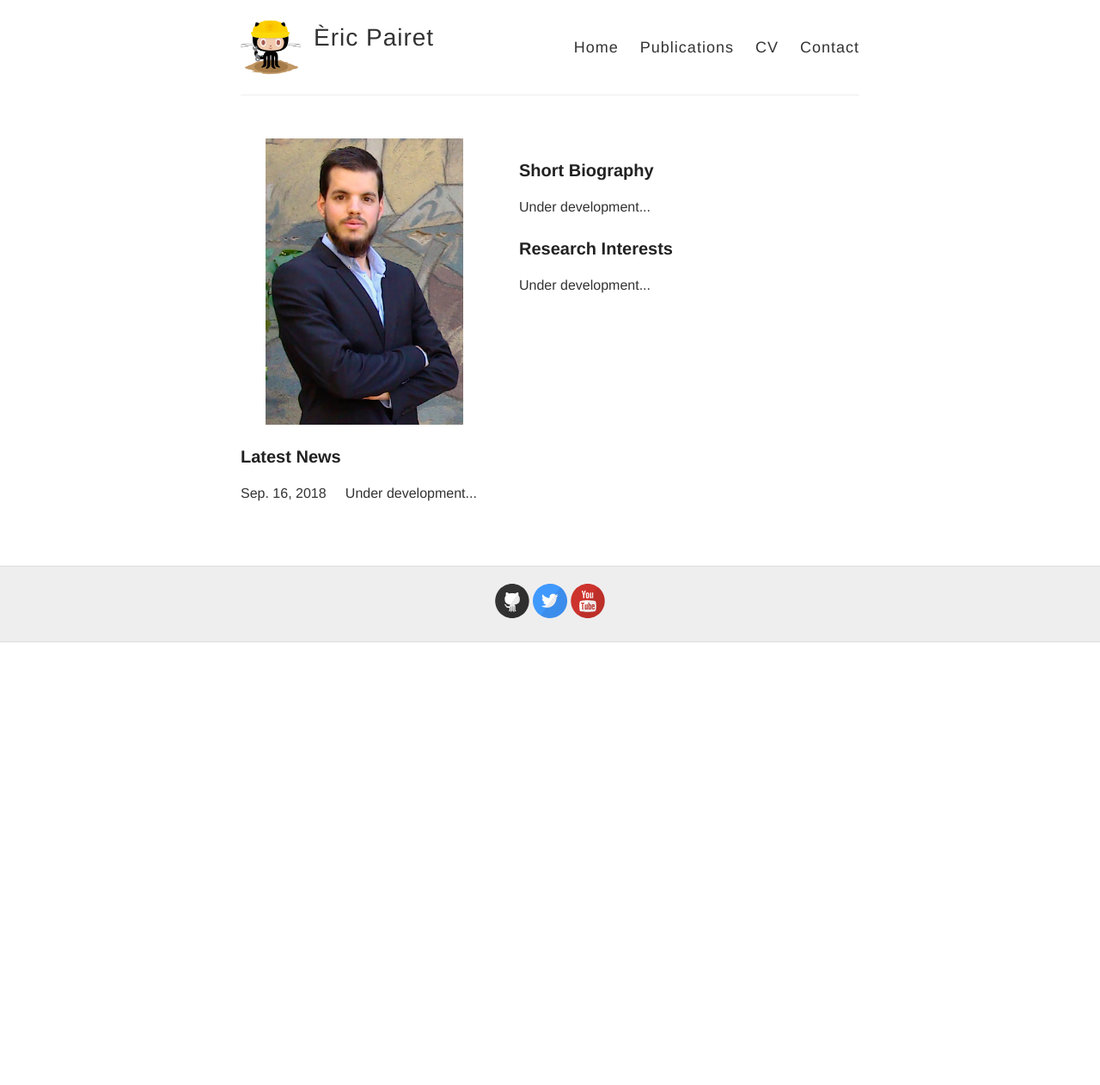
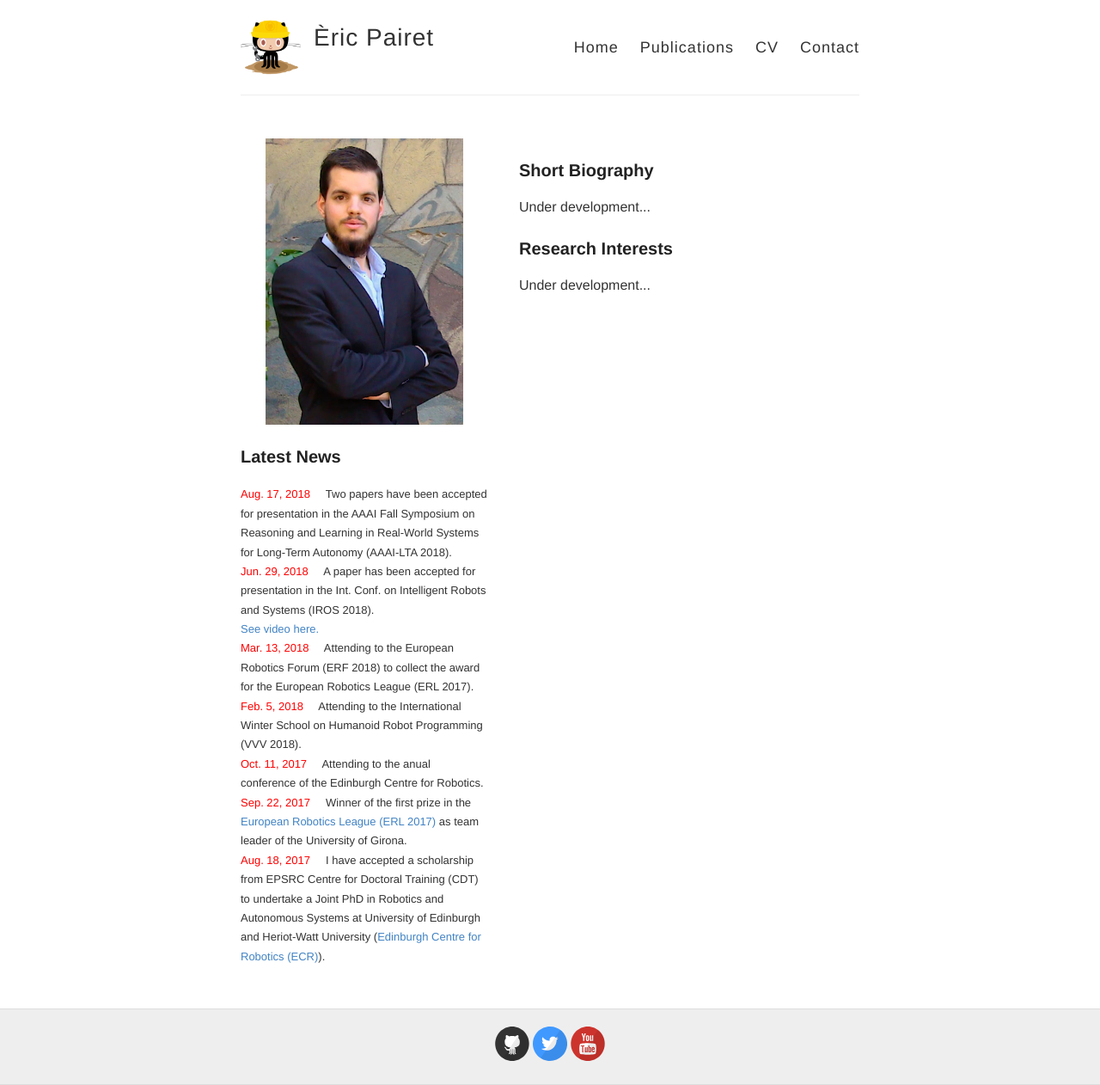
Before and after one commit to ericpairet/ericpairet.github.io, a Jekyll site: the page built from index.html, in a window 1280 px wide. Shown: the whole page at 86% size. Built offline with Jekyll 4.4.1, drawn with Linux system fonts in a browser that asks for light colours; before the commit the page ends 900 px from its top, so only the background shows below that.

Commit message:
First version of the Latest News tab

```diff
--- a/_data/news.yaml
+++ b/_data/news.yaml
@@ -1,5 +1,27 @@
-- date: Sep. 16, 2018
-  content: Under development...
+- date: Aug. 17, 2018
+  content: Two papers have been accepted for presentation in the AAAI Fall Symposium on Reasoning and Learning in Real-World Systems for Long-Term Autonomy (AAAI-LTA 2018).
+  link:
 
-#- date: Jun. 29, 2018
-#  content: this is the latest piece of news
+- date: Jun. 29, 2018
+  content: A paper has been accepted for presentation in the Int. Conf. on Intelligent Robots and Systems (IROS 2018).
+  link: <a href=https://youtu.be/dTejsNqNC00> See video here.</a>
+
+- date: Mar. 13, 2018
+  content: Attending to the European Robotics Forum (ERF 2018) to collect the award for the European Robotics League (ERL 2017).
+  link:
+
+- date: Feb. 5, 2018
+  content: Attending to the International Winter School on Humanoid Robot Programming (VVV 2018).
+  link:
+
+- date: Oct. 11, 2017
+  content: Attending to the anual conference of the Edinburgh Centre for Robotics.
+  link:
+
+- date: Sep. 22, 2017
+  content: Winner of the first prize in the <a href=https://www.eu-robotics.net/robotics_league/>European Robotics League (ERL 2017)</a> as team leader of the University of Girona.
+  link:
+
+- date: Aug. 18, 2017
+  content: I have accepted a scholarship from EPSRC Centre for Doctoral Training (CDT) to undertake a Joint PhD in Robotics and Autonomous Systems at University of Edinburgh and Heriot-Watt University (<a href=https://www.edinburgh-robotics.org/>Edinburgh Centre for Robotics (ECR)</a>).
+  link:
--- a/index.html
+++ b/index.html
@@ -10,9 +10,18 @@ layout: default
     <h3>Latest News</h3>
 
     {% for news in site.data.news %}
-      {{  news.date  }}&nbsp;&nbsp;&nbsp;&nbsp;&nbsp;{{  news.content  }}
-      <br/>
-      <br/>
+      <font size="2.5">
+        <font color="red"> {{  news.date  }} </font>
+        &nbsp;&nbsp;&nbsp;
+        {{  news.content  }}
+
+        {%- if news.link != null -%}
+          <!--a href="{{ news.link }}"> here.</a-->
+          <br/>
+          {{  news.link  }}
+        {%- endif -%}
+        <br/>
+      </font>
     {% endfor %}
 
   </div>
```
